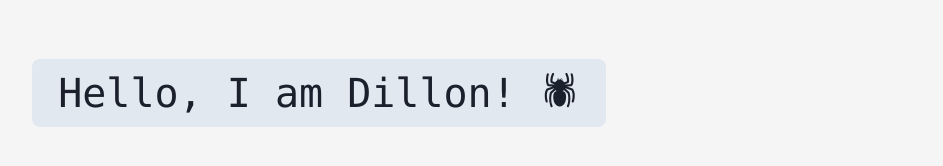
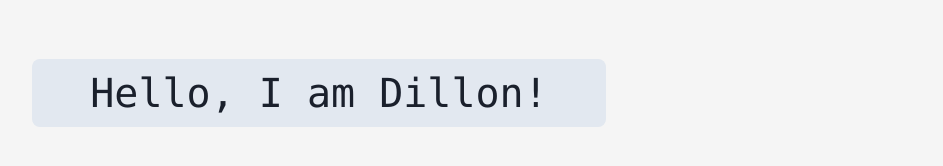
Before and after one commit to dillontl/lueraws-portfolio, a React (Create React App) app: page / in a window 1280 px wide. Shown: the part 191-357 px from the top of the page, without its empty margins (321-1264 px from the left). Built offline with nearby package versions, Linux system fonts and the light colour scheme; grey boxes are pictures that could not be loaded.

Commit message:
update contact form validation

```diff
--- a/src/components/Contact.jsx
+++ b/src/components/Contact.jsx
@@ -102,7 +102,7 @@ export default function HookForm() {
           placeholder="Message"
           {...register('message', {
             required: 'I need to know what you want.',
-            minLength: { value: 10, message: 'Minimum length should be 4' },
+            minLength: { value: 10, message: 'Minimum length should be 10' },
           })}
         />
         <FormErrorMessage>
--- a/src/components/Header.jsx
+++ b/src/components/Header.jsx
@@ -65,7 +65,7 @@ export default function Header() {
                 lineHeight="110%"
                 fontFamily="mono"
               >
-                Hello, I am Dillon! <span className="spider"> 🕷</span>
+                Hello, I am Dillon!
               </Heading>
             </Box>
             <Box alignItems="center">
```
